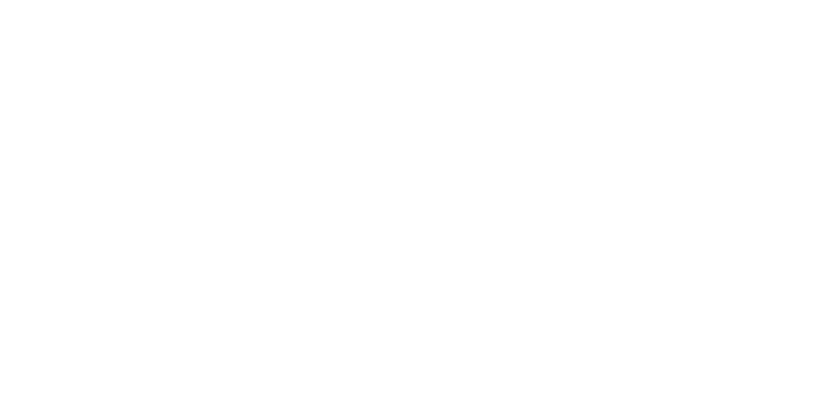
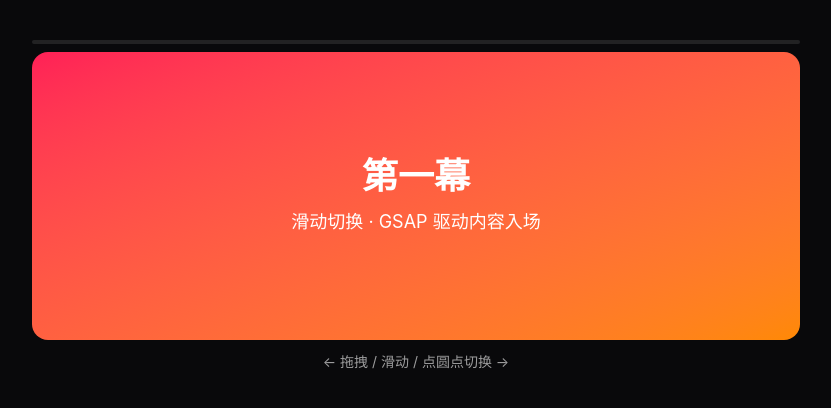
Before and after one commit to 1256807020/social-basic, a Nuxt app: page /anim-swiper-gsap in a window 1280 px wide. Before the commit this address had no page. Shown: the top 408 px of the page, without its empty margins (224-1055 px from the left). Built offline with nearby package versions, Linux system fonts and the light colour scheme.

Commit message:
feat(learn): learn/anim-swiper-gsap 动画组合 demo 页

```diff
--- /dev/null
+++ b/app/pages/anim-swiper-gsap.vue
@@ -0,0 +1,81 @@
+<script setup lang="ts">
+// 【动画组合 9/9 · Swiper + GSAP】
+// 滑动交互增强：Swiper 提供成熟的移动/PC 滑动切换，GSAP 绑定滑动进度/切换事件，
+// 同步驱动页面内 DOM/SVG 动效，实现丝滑沉浸式滑动叙事。
+useHead({
+  link: [{ rel: 'stylesheet', href: 'https://cdnjs.cloudflare.com/ajax/libs/Swiper/11.1.14/swiper-bundle.min.css' }],
+  script: [
+    { src: 'https://cdnjs.cloudflare.com/ajax/libs/Swiper/11.1.14/swiper-bundle.min.js' },
+    { src: 'https://cdnjs.cloudflare.com/ajax/libs/gsap/3.12.5/gsap.min.js' },
+  ],
+})
+
+const el = ref<HTMLElement | null>(null)
+
+function waitFor(getter: () => any, timeout = 8000) {
+  return new Promise((resolve, reject) => {
+    const start = Date.now()
+    const tick = () => {
+      const v = getter()
+      if (v) return resolve(v)
+      if (Date.now() - start > timeout) return reject(new Error('库加载超时'))
+      requestAnimationFrame(tick)
+    }
+    tick()
+  })
+}
+
+onMounted(async () => {
+  try {
+    const Swiper: any = await waitFor(() => (window as any).Swiper)
+    const gsap: any = await waitFor(() => (window as any).gsap)
+
+    const swiper = new Swiper(el.value!, {
+      slidesPerView: 1,
+      loop: true,
+      pagination: { el: '.swiper-pagination', clickable: true },
+      on: {
+        slideChangeTransitionStart: () => {
+          const active = el.value!.querySelector('.swiper-slide-active .content')
+          if (active) gsap.fromTo(active, { y: 60, opacity: 0 }, { y: 0, opacity: 1, duration: 0.6, ease: 'power3.out' })
+        },
+      },
+    })
+    // 绑定滑动进度 → 顶部进度条（GSAP 驱动）
+    swiper.on('progress', (sw: any) => {
+      const bar = el.value!.querySelector('#prog') as HTMLElement
+      if (bar) bar.style.width = `${sw.progress * 100}%`
+    })
+  } catch (e: any) {
+    console.warn('Swiper/GSAP 加载失败', e.message)
+  }
+})
+
+const slides = [
+  { c: 'from-rose-500 to-orange-400', t: '第一幕', d: '滑动切换 · GSAP 驱动内容入场' },
+  { c: 'from-sky-500 to-cyan-400', t: '第二幕', d: '沉浸式滑动叙事体验' },
+  { c: 'from-violet-500 to-fuchsia-400', t: '第三幕', d: 'Swiper × GSAP 黄金组合' },
+]
+</script>
+
+<template>
+  <main class="min-h-screen bg-zinc-950 py-10 text-white">
+    <div class="mx-auto max-w-3xl">
+      <div class="mb-2 h-1 w-full overflow-hidden rounded bg-white/10">
+        <div id="prog" class="h-full bg-white" style="width: 0%"></div>
+      </div>
+      <div ref="el" class="swiper overflow-hidden rounded-2xl">
+        <div class="swiper-wrapper">
+          <div v-for="(s, i) in slides" :key="i" class="swiper-slide">
+            <div class="content flex h-72 flex-col items-center justify-center gap-3 bg-gradient-to-br p-10" :class="s.c">
+              <h2 class="text-4xl font-black">{{ s.t }}</h2>
+              <p class="text-lg">{{ s.d }}</p>
+            </div>
+          </div>
+        </div>
+        <div class="swiper-pagination"></div>
+      </div>
+      <p class="mt-3 text-center text-sm text-white/60">← 拖拽 / 滑动 / 点圆点切换 →</p>
+    </div>
+  </main>
+</template>
```
